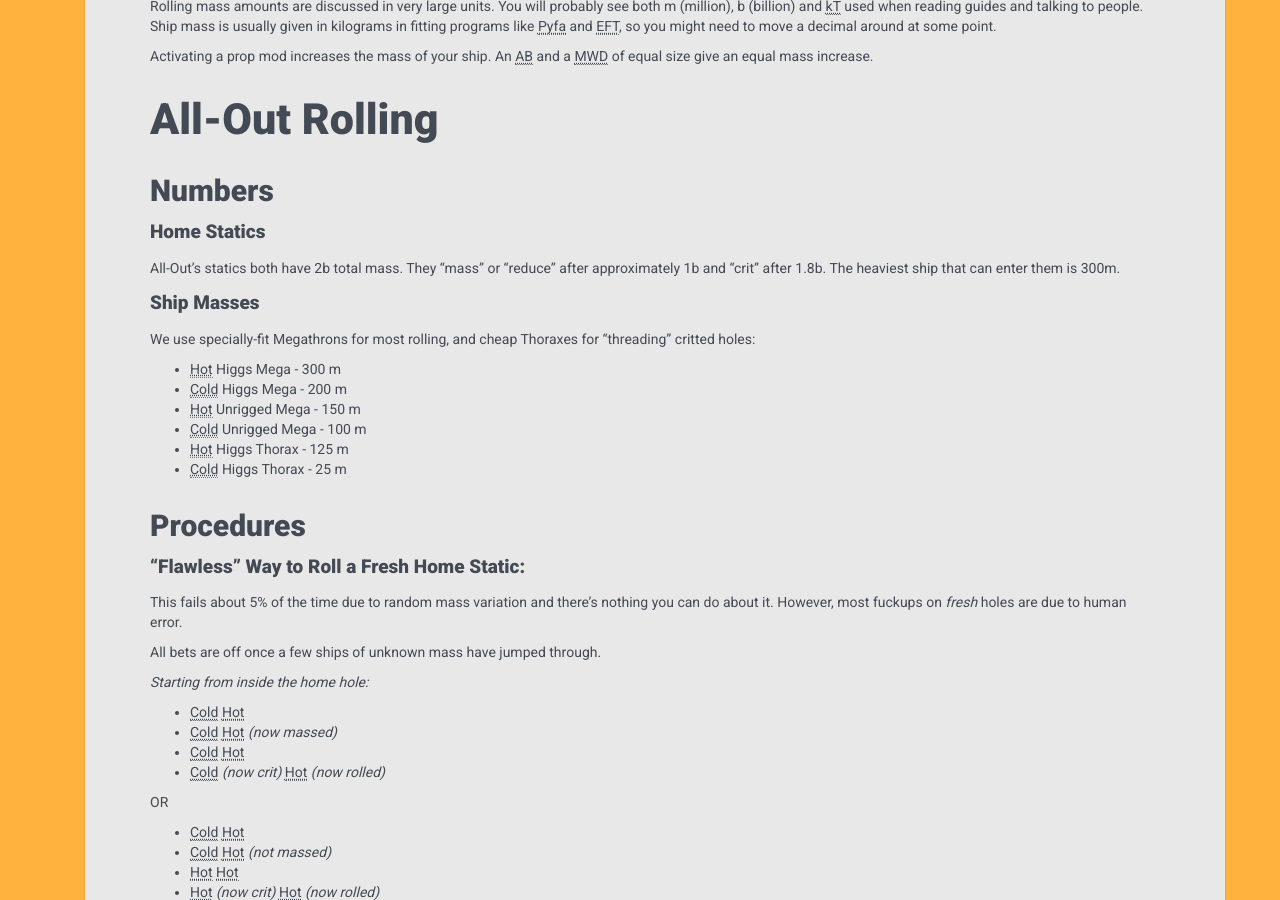
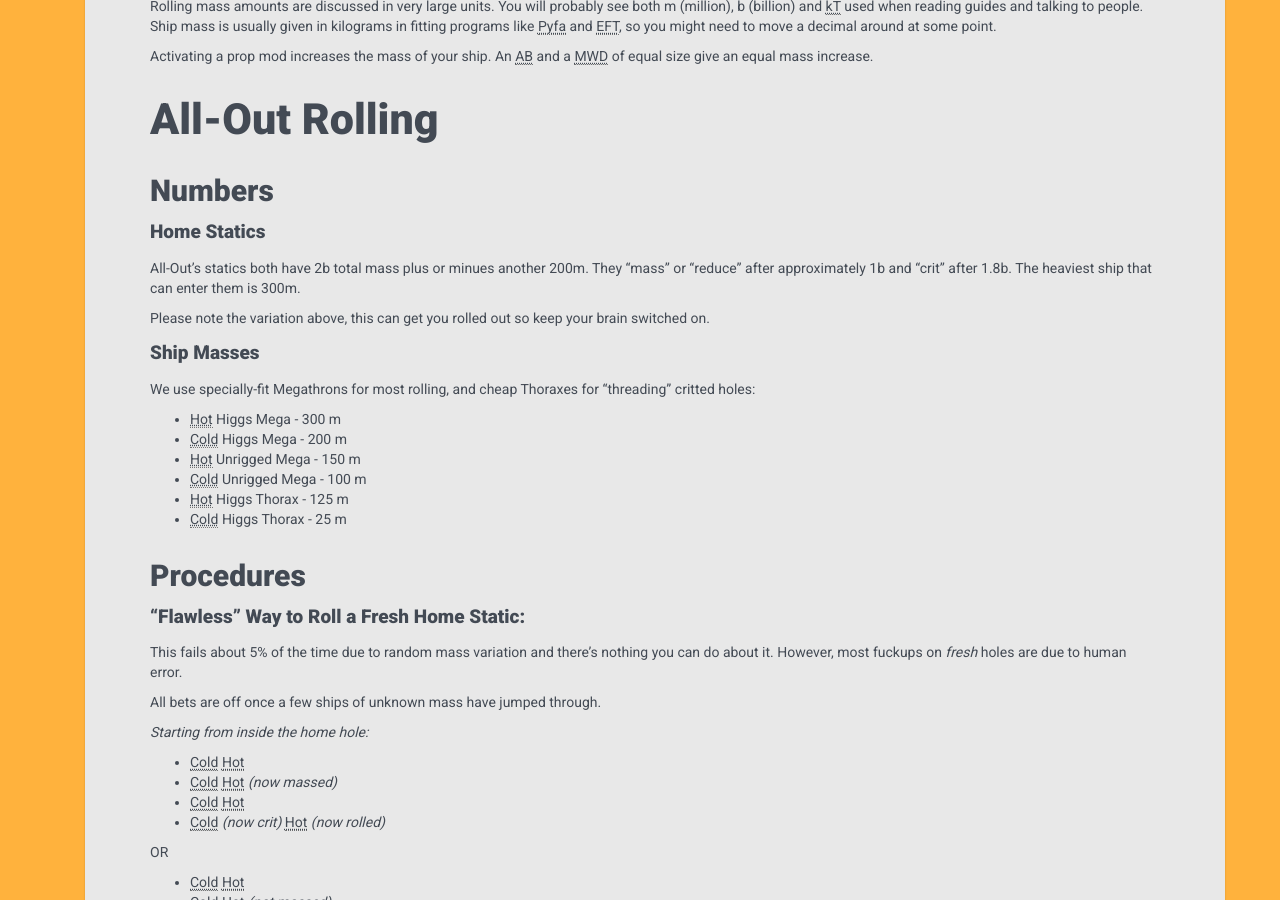
Before and after one commit to all-out/guides, a Jekyll site: the page built from _guides/rolling-wormholes.md, in a window 1280 px wide and 900 px high, scrolled down 919 px. Built offline with Jekyll 4.4.1, drawn with Linux system fonts in a browser that asks for light colours.

Commit message:
Update rolling-wormholes.md

```diff
--- a/_guides/rolling-wormholes.md
+++ b/_guides/rolling-wormholes.md
@@ -28,7 +28,9 @@
 
 #### Home Statics
 
-All-Out's statics both have 2b total mass. They "mass" or "reduce" after approximately 1b and "crit" after 1.8b.  The heaviest ship that can enter them is 300m.
+All-Out's statics both have 2b total mass plus or minues another 200m. They "mass" or "reduce" after approximately 1b and "crit" after 1.8b.  The heaviest ship that can enter them is 300m.
+
+Please note the variation above, this can get you rolled out so keep your brain switched on.
 
 #### Ship Masses
 We use specially-fit Megathrons for most rolling, and cheap Thoraxes for "threading" critted holes:
```
